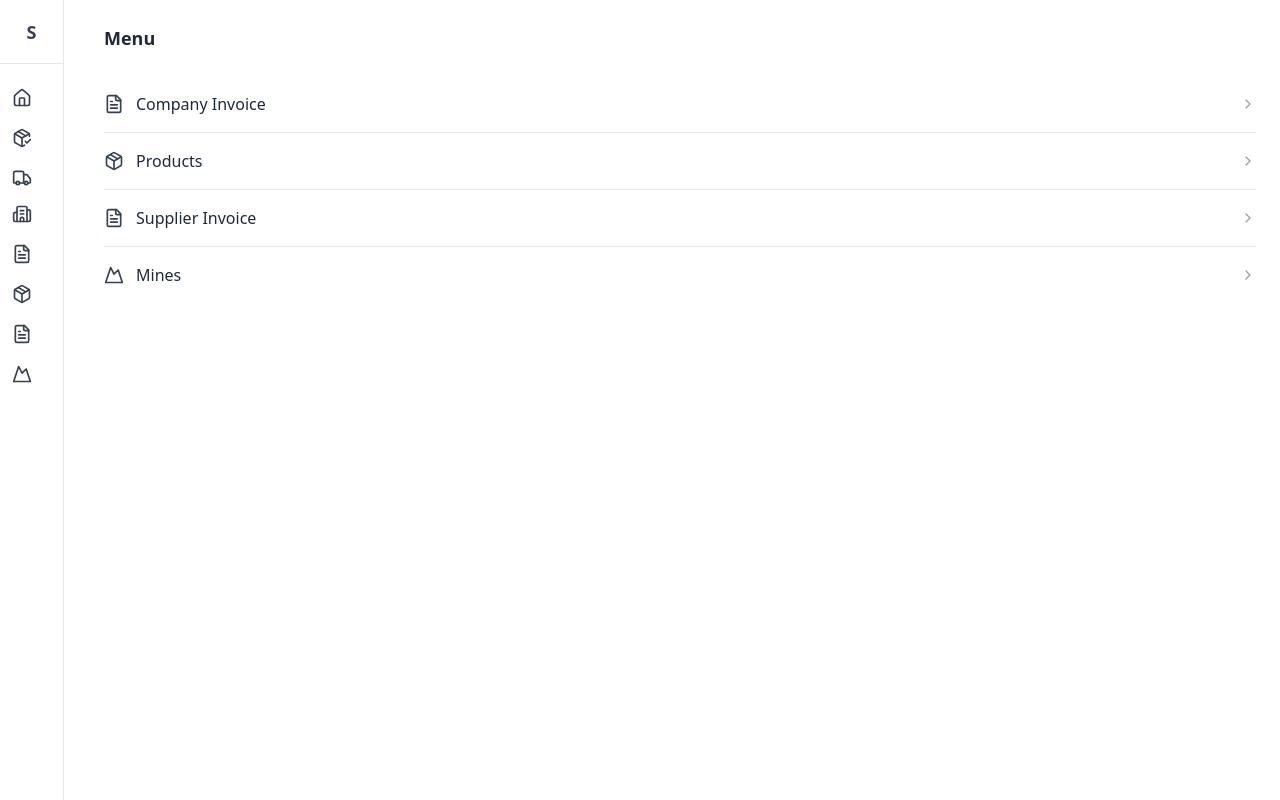
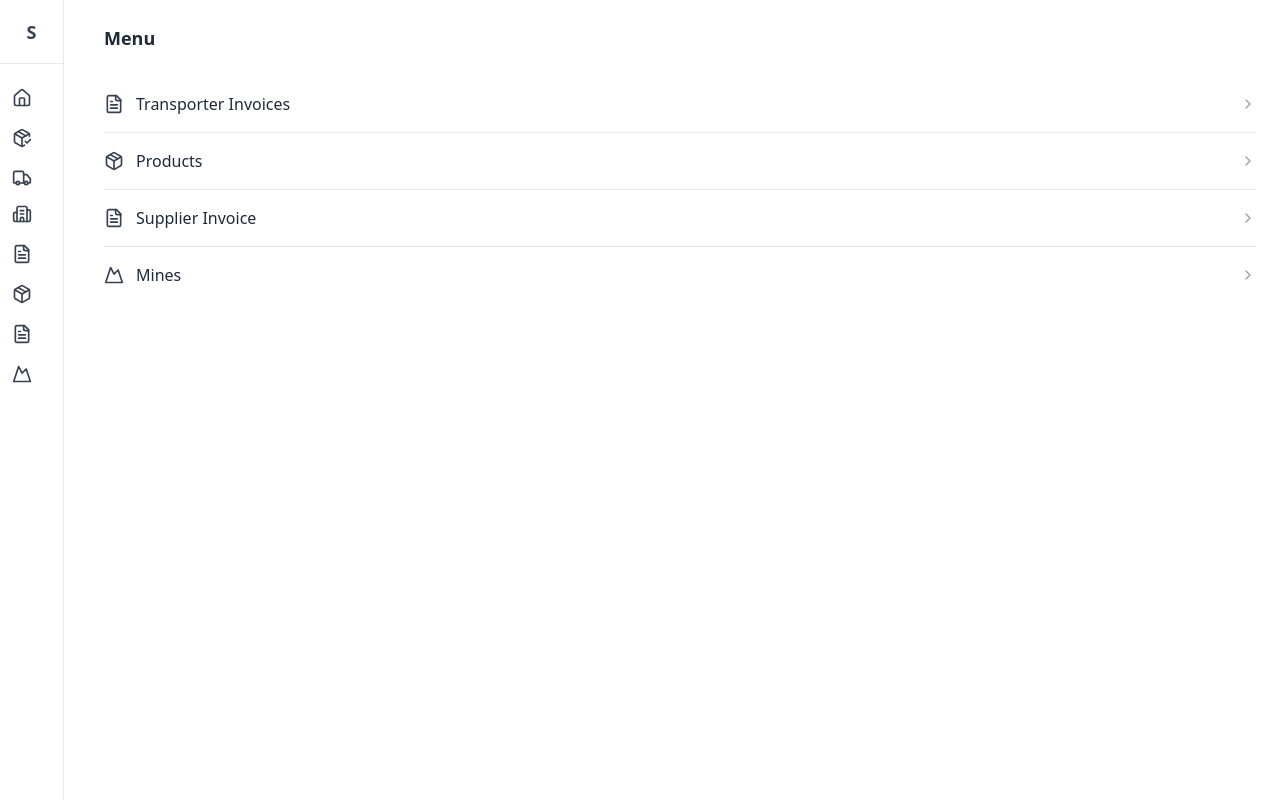
Before and after one commit to jaypeegroupapp/admin-client, a Next.js app: page /menu in a window 1280 px wide. Built offline with nearby package versions, Linux system fonts and the light colour scheme.

Commit message:
refactor: replaced "Companies"/"Company" with "Transporters"/"Transporter"

```diff
--- a/app/(dashboard)/layout.tsx
+++ b/app/(dashboard)/layout.tsx
@@ -22,8 +22,8 @@ const navItems = [
 ];
 
 const otherNavItems = [
-  { name: "Companies", href: "/companies", icon: Building2 },
-  { name: "Company Invoice", href: "/company-invoices", icon: FileText },
+  { name: "Transporters", href: "/companies", icon: Building2 },
+  { name: "Transporter Invoices", href: "/company-invoices", icon: FileText },
   { name: "Products", href: "/products", icon: Package },
   { name: "Supplier Invoice", href: "/supplier-invoices", icon: FileText },
   { name: "Mines", href: "/mines", icon: Mountain },
--- a/app/(dashboard)/menu/page.tsx
+++ b/app/(dashboard)/menu/page.tsx
@@ -5,7 +5,7 @@ import { ChevronLeft, Mountain, FileText, Package } from "lucide-react";
 import { useRouter } from "next/navigation";
 
 const menuItems = [
-  { name: "Company Invoice", href: "/company-invoices", icon: FileText },
+  { name: "Transporter Invoices", href: "/company-invoices", icon: FileText },
   { name: "Products", href: "/products", icon: Package },
   { name: "Supplier Invoice", href: "/supplier-invoices", icon: FileText },
   { name: "Mines", href: "/mines", icon: Mountain },
--- a/app/(dashboard)/page.tsx
+++ b/app/(dashboard)/page.tsx
@@ -79,7 +79,7 @@ export default async function AdminDashboardPage() {
         />
 
         <BarChartCard
-          title="Top Companies by Orders"
+          title="Top Transporters by Orders"
           data={topCompanies}
           xKey="company"
           barKey="orders"
@@ -109,7 +109,7 @@ export default async function AdminDashboardPage() {
         />
 
         <LineChartCard
-          title="Monthly Company Invoices"
+          title="Monthly Transporter Invoices"
           data={monthlyCompanyInvoices}
           dataKey="total"
         />
--- a/components/(dashboard)/companies/header.tsx
+++ b/components/(dashboard)/companies/header.tsx
@@ -6,7 +6,7 @@ export function CompanyHeader() {
   return (
     <div className="flex items-center gap-2">
       <Building2 className="w-6 h-6 text-gray-700" />
-      <h1 className="text-xl font-semibold text-gray-800">Companies</h1>
+      <h1 className="text-xl font-semibold text-gray-800">Transporters</h1>
     </div>
   );
 }
--- a/components/(dashboard)/company-invoices/header.tsx
+++ b/components/(dashboard)/company-invoices/header.tsx
@@ -6,7 +6,7 @@ export function CompanyInvoiceHeader() {
   return (
     <div className="flex items-center gap-2">
       <FileText className="w-6 h-6 text-gray-700" />
-      <h1 className="text-xl font-semibold text-gray-800">Company Invoices</h1>
+      <h1 className="text-xl font-semibold text-gray-800">Transporter Invoices</h1>
     </div>
   );
 }
--- a/components/(dashboard)/dashboard/tiles-summary.tsx
+++ b/components/(dashboard)/dashboard/tiles-summary.tsx
@@ -9,7 +9,7 @@ import {
 
 export default function TilesSummary({ data }: { data: any }) {
   const tiles = [
-    { icon: Building2, label: "Companies", value: data.totalCompanies },
+    { icon: Building2, label: "Transporters", value: data.totalCompanies },
     { icon: Truck, label: "Active Trucks", value: data.totalTrucks },
     { icon: Package, label: "Published Products", value: data.totalProducts },
     {
```
